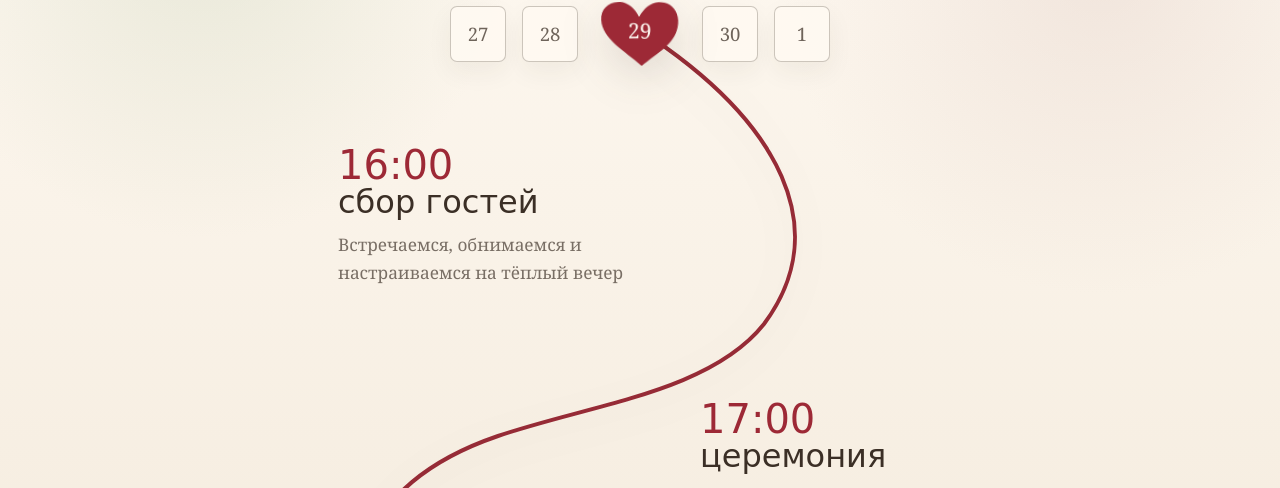
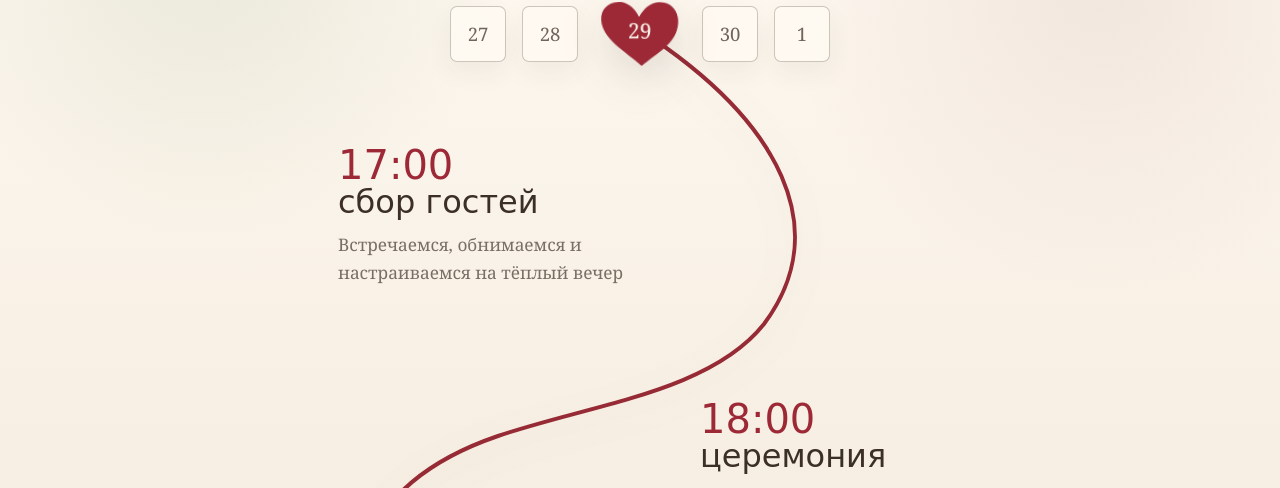
Before and after one commit to danrody/Alexand_and_Ulia_site, a Next.js app: page / in a window 1280 px wide. Shown: the part 2894-3382 px from the top of the page. Built offline with nearby package versions, Linux system fonts and the light colour scheme.

Commit message:
Add files via upload

```diff
--- a/app/page.tsx
+++ b/app/page.tsx
@@ -14,12 +14,12 @@ const palette = [
 
 const timeline = [
   {
-    time: "16:00",
+    time: "17:00",
     title: "сбор гостей",
     text: "Встречаемся, обнимаемся и настраиваемся на тёплый вечер"
   },
   {
-    time: "17:00",
+    time: "18:00",
     title: "церемония",
     text: "Будет много танцев, веселья, поздравлений и, конечно, любви"
   }
```
Also changed, not shown: PROMT.txt.
